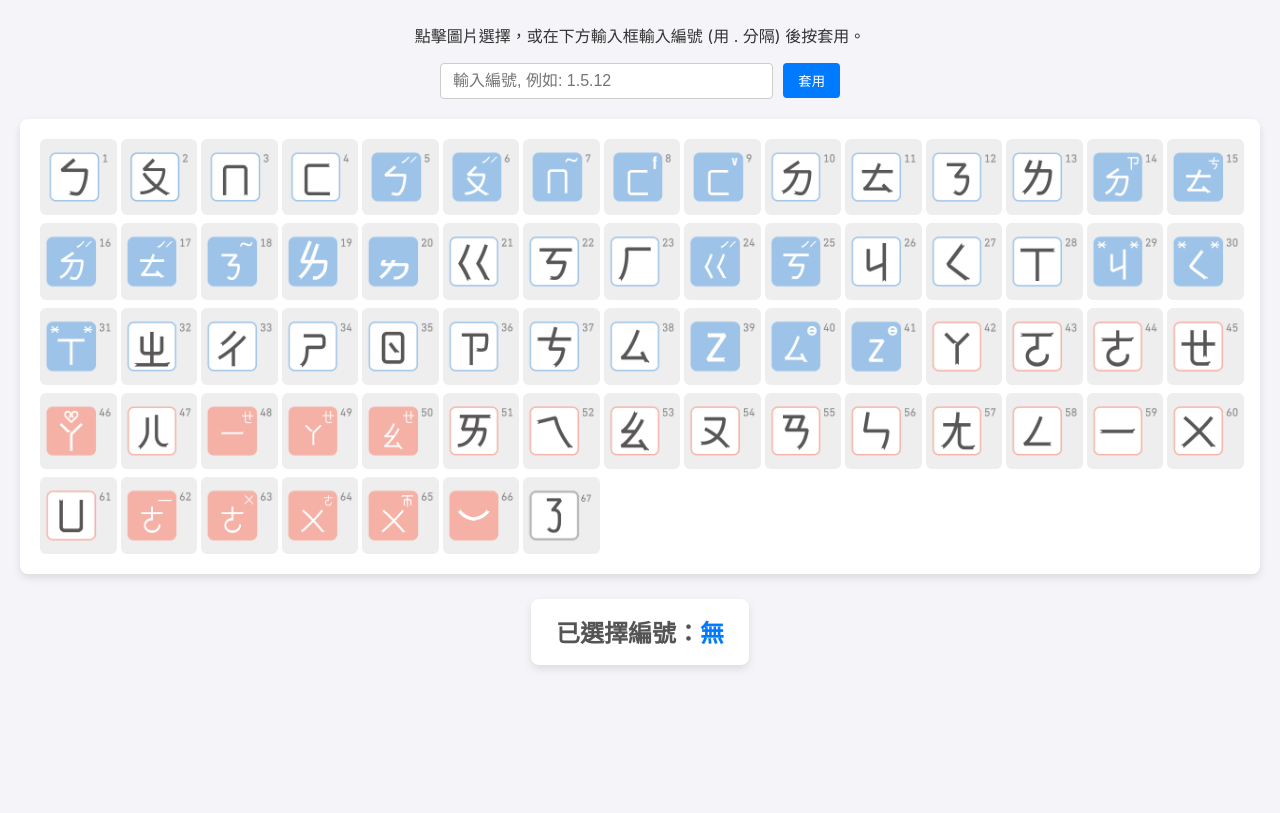
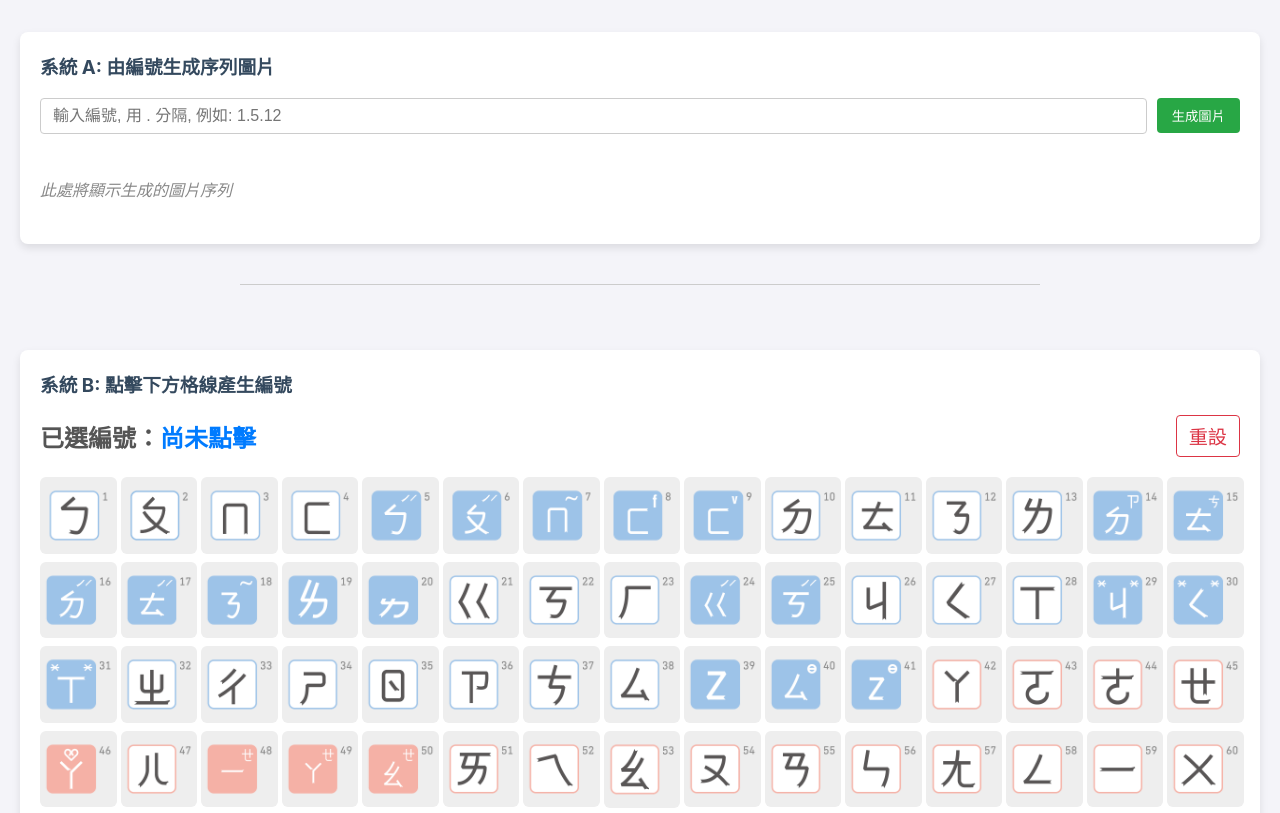
Before and after one commit to ghostx2/ghostx2.github.io, a plain HTML site: page index.html in a window 1280 px wide. Shown: the part 102-915 px from the top of the page. Before the commit the page ends 800 px from the top, so only its background shows below. Drawn offline with Linux system fonts and the light colour scheme.

Commit message:
Update index.html

```diff
--- a/index.html
+++ b/index.html
@@ -3,7 +3,7 @@
 <head>
     <meta charset="UTF-8">
     <meta name="viewport" content="width=device-width, initial-scale=1.0">
-    <title>臺灣雙語P.A.注音符號表</title>
+    <title>臺灣雙語P.A.注音符號表 (雙模式選擇器)</title>
     <style>
         /* 基本頁面樣式 */
         body {
@@ -17,129 +17,157 @@
             align-items: center;
         }
 
-        h1 {
-            color: #444;
-            text-align: center; /* 標題置中 */
-        }
+        h1 { color: #2c3e50; text-align: center; }
+        h3 { color: #34495e; margin-top: 0; }
 
-        p {
-            text-align: center; /* 段落置中 */
-        }
-
-        /* --- 新增：輸入框容器樣式 --- */
-        #input-container {
-            margin-bottom: 20px;
-            display: flex;
-            gap: 10px;
-            align-items: center;
-            width: 100%;
-            max-width: 400px;
-        }
-
-        #number-input {
-            flex-grow: 1; /* 佔滿剩餘空間 */
-            padding: 8px 12px;
-            border: 1px solid #ccc;
-            border-radius: 4px;
-            font-size: 1em;
-        }
-
-        #apply-selection-btn {
-            padding: 8px 15px;
-            border: none;
-            background-color: #007bff;
-            color: white;
-            border-radius: 4px;
-            cursor: pointer;
-            transition: background-color 0.2s;
-        }
-
-        #apply-selection-btn:hover {
-            background-color: #0056b3;
-        }
-        /* --- 結束新增 --- */
-
-        /* 圖片格線容器 */
-        #image-grid {
-            display: grid;
-            /* --- 修改：調整格子大小與間距，讓其更小更密集 --- */
-            grid-template-columns: repeat(auto-fill, minmax(70px, 1fr)); /* 原為 100px */
-            gap: 8px; /* 原為 15px */
-            /* --- 結束修改 --- */
+        /* 通用容器樣式 */
+        .section-container {
             width: 100%;
             max-width: 1200px;
+            margin-top: 25px;
             padding: 20px;
             background-color: #fff;
             border-radius: 8px;
             box-shadow: 0 4px 8px rgba(0,0,0,0.1);
         }
 
-        /* 格線中的圖片項目 */
-        .image-item {
-            width: 100%;
-            height: auto;
-            aspect-ratio: 1 / 1;
-            object-fit: cover;
-            /* --- 修改：邊框變細以適應更小的尺寸 --- */
-            border: 2px solid transparent; /* 原為 3px */
-            /* --- 結束修改 --- */
-            border-radius: 6px;
-            cursor: pointer;
-            transition: all 0.2s ease-in-out;
-            background-color: #eee;
+        /* 水平分隔線 */
+        hr {
+            width: 80%;
+            max-width: 800px;
+            border: 0;
+            border-top: 1px solid #ccc;
+            margin: 40px 0;
         }
 
-        .image-item:hover {
-            transform: scale(1.05);
-            box-shadow: 0 6px 12px rgba(0,0,0,0.15);
+        /* --- 系統A: 輸入編號 -> 顯示圖片 --- */
+        #input-area-A {
+            display: flex;
+            gap: 10px;
+            align-items: center;
+            margin-bottom: 20px;
         }
+        #number-input-A {
+            flex-grow: 1;
+            padding: 8px 12px;
+            border: 1px solid #ccc;
+            border-radius: 4px;
+            font-size: 1em;
+        }
+        #apply-btn-A {
+            padding: 8px 15px;
+            border: none;
+            background-color: #28a745;
+            color: white;
+            border-radius: 4px;
+            cursor: pointer;
+            transition: background-color 0.2s;
+        }
+        #apply-btn-A:hover { background-color: #218838; }
 
-        /* 圖片被選中時的樣式 */
-        .image-item.selected {
-            border-color: #007bff;
-            box-shadow: 0 0 10px rgba(0, 123, 255, 0.7);
-            transform: scale(1.05);
+        #image-display-A {
+            display: flex;
+            flex-wrap: wrap;
+            gap: 10px;
+            min-height: 70px;
+            align-items: center;
         }
+        .sequence-image-A {
+            width: 60px;
+            height: 60px;
+            object-fit: cover;
+            border-radius: 4px;
+            border: 2px solid #28a745;
+        }
+        .placeholder-text { color: #888; font-style: italic; }
 
-        /* 下方顯示結果的區域 */
-        #selection-display {
-            margin-top: 25px;
-            padding: 15px 25px;
-            background-color: #fff;
-            border-radius: 8px;
-            box-shadow: 0 4px 8px rgba(0,0,0,0.1);
+        /* --- 系統B: 點擊圖片 -> 顯示編號 --- */
+        #text-display-B {
             font-size: 1.5em;
             font-weight: bold;
             color: #555;
             min-height: 1.5em;
             word-break: break-all;
+            margin-bottom: 20px;
+            display: flex;
+            justify-content: space-between;
+            align-items: center;
         }
+        #sequence-output-B { color: #007bff; }
+        #reset-btn-B {
+            padding: 6px 12px;
+            font-size: 0.8em;
+            border: 1px solid #dc3545;
+            background-color: transparent;
+            color: #dc3545;
+            border-radius: 4px;
+            cursor: pointer;
+            transition: all 0.2s;
+        }
+        #reset-btn-B:hover { background-color: #dc3545; color: white; }
 
-        #selection-output {
-            color: #007bff;
+        #image-grid {
+            display: grid;
+            grid-template-columns: repeat(auto-fill, minmax(70px, 1fr));
+            gap: 8px;
+        }
+        .grid-item {
+            width: 100%;
+            height: auto;
+            aspect-ratio: 1 / 1;
+            object-fit: cover;
+            border: 2px solid transparent;
+            border-radius: 6px;
+            cursor: pointer;
+            transition: transform 0.2s ease-in-out, box-shadow 0.2s;
+            background-color: #eee;
+        }
+        .grid-item:hover {
+            transform: scale(1.1);
+            box-shadow: 0 6px 12px rgba(0,0,0,0.15);
+            z-index: 10; /* 確保放大的圖片在最上層 */
         }
 
     </style>
 </head>
 <body>
 
-    <h1>臺灣雙語P.A.注音符號表</h1>
-    <p>點擊圖片選擇，或在下方輸入框輸入編號 (用 . 分隔) 後按套用。</p>
+    <h1>臺灣雙語P.A.注音符號表 (雙模式選擇器)</h1>
 
-    <!-- --- 新增：文字輸入區塊 --- -->
-    <div id="input-container">
-        <input type="text" id="number-input" placeholder="輸入編號, 例如: 1.5.12">
-        <button id="apply-selection-btn">套用</button>
+    <!-- ======================================================= -->
+    <!-- 系統 A: 由編號生成圖片 (區塊一 & 區塊二) -->
+    <!-- ======================================================= -->
+    <div class="section-container">
+        <h3>系統 A: 由編號生成序列圖片</h3>
+        <!-- 區塊一: 輸入區 -->
+        <div id="input-area-A">
+            <input type="text" id="number-input-A" placeholder="輸入編號, 用 . 分隔, 例如: 1.5.12">
+            <button id="apply-btn-A">生成圖片</button>
+        </div>
+        <!-- 區塊二: 圖片顯示區 -->
+        <div id="image-display-A">
+            <span class="placeholder-text">此處將顯示生成的圖片序列</span>
+        </div>
     </div>
-    <!-- --- 結束新增 --- -->
 
-    <!-- 圖片格線將會被JS動態填入這裡 -->
-    <div id="image-grid"></div>
+    <hr>
 
-    <!-- 顯示選擇結果的區域 -->
-    <div id="selection-display">
-        已選擇編號：<span id="selection-output">無</span>
+    <!-- ======================================================= -->
+    <!-- 系統 B: 由點擊生成編號 (區塊三 & 區塊四) -->
+    <!-- ======================================================= -->
+    <div class="section-container">
+        <h3>系統 B: 點擊下方格線產生編號</h3>
+        <!-- 區塊三: 編號顯示區 -->
+        <div id="text-display-B">
+            <span>已選編號：<span id="sequence-output-B">尚未點擊</span></span>
+            <button id="reset-btn-B">重設</button>
+        </div>
+        <!-- 區塊四: 圖片格線區 -->
+        <div id="image-grid">
+            <!-- JS 會動態填入所有圖片 -->
+        </div>
     </div>
+
 
     <script>
         document.addEventListener('DOMContentLoaded', () => {
@@ -150,23 +178,32 @@
             const imageExtension = '.png';
             // ---------------
 
+            // --- 獲取所有需要的 DOM 元素 ---
+            // 系統 A
+            const numberInputA = document.getElementById('number-input-A');
+            const applyBtnA = document.getElementById('apply-btn-A');
+            const imageDisplayA = document.getElementById('image-display-A');
+
+            // 系統 B
+            const sequenceOutputB = document.getElementById('sequence-output-B');
+            const resetBtnB = document.getElementById('reset-btn-B');
             const gridContainer = document.getElementById('image-grid');
-            const outputSpan = document.getElementById('selection-output');
-            // --- 新增：獲取新加入的HTML元素 ---
-            const numberInput = document.getElementById('number-input');
-            const applyBtn = document.getElementById('apply-selection-btn');
-            // --- 結束新增 ---
 
-            const selectedNumbers = new Set();
+            // --- 系統 B 的資料儲存 ---
+            let clickedSequence = [];
 
-            // 1. 動態生成所有圖片 (邏輯不變)
+
+            // ===============================================
+            // 初始化: 動態生成主圖片格線 (區塊四)
+            // ===============================================
             for (let i = 1; i <= imageCount; i++) {
                 const img = document.createElement('img');
                 const numberString = String(i).padStart(2, '0');
                 img.src = `${imagePath}${numberString}${imageExtension}`;
                 img.alt = `圖片 ${i}`;
-                img.classList.add('image-item');
+                img.classList.add('grid-item');
                 img.dataset.number = i;
+                img.title = `點擊選擇編號 ${i}`;
                 img.onerror = function() {
                     this.alt = `圖片 ${i} 載入失敗`;
                     this.style.backgroundColor = '#ffdddd';
@@ -174,87 +211,67 @@
                 gridContainer.appendChild(img);
             }
 
-            // 2. 圖片點擊事件 (邏輯不變，但現在會呼叫 updateUi)
-            gridContainer.addEventListener('click', (event) => {
-                if (event.target && event.target.classList.contains('image-item')) {
-                    const clickedImage = event.target;
-                    const number = parseInt(clickedImage.dataset.number, 10);
 
-                    // 切換圖片的 selected class
-                    clickedImage.classList.toggle('selected');
+            // ===============================================
+            // 系統 A: 輸入編號 -> 顯示圖片 的邏輯
+            // ===============================================
+            function renderSequenceFromInput() {
+                // 清空當前顯示
+                imageDisplayA.innerHTML = '';
 
-                    // 更新 Set 中的資料
-                    if (clickedImage.classList.contains('selected')) {
-                        selectedNumbers.add(number);
-                    } else {
-                        selectedNumbers.delete(number);
-                    }
+                const inputText = numberInputA.value.trim();
+                const numbers = inputText
+                    .split('.')
+                    .map(s => parseInt(s.trim(), 10))
+                    .filter(n => !isNaN(n) && n > 0 && n <= imageCount);
 
-                    // 更新所有相關的UI
-                    updateUi();
+                if (numbers.length === 0) {
+                    imageDisplayA.innerHTML = '<span class="placeholder-text">無有效編號，請重新輸入</span>';
+                    return;
+                }
+
+                numbers.forEach(number => {
+                    const img = document.createElement('img');
+                    const numberString = String(number).padStart(2, '0');
+                    img.src = `${imagePath}${numberString}${imageExtension}`;
+                    img.alt = `圖片 ${number}`;
+                    img.classList.add('sequence-image-A');
+                    imageDisplayA.appendChild(img);
+                });
+            }
+
+            applyBtnA.addEventListener('click', renderSequenceFromInput);
+            numberInputA.addEventListener('keydown', (event) => {
+                if (event.key === 'Enter') {
+                    event.preventDefault();
+                    renderSequenceFromInput();
                 }
             });
 
-            // --- 新增功能：從輸入框套用選擇 ---
-            function applySelectionFromInput() {
-                // a. 先清除所有目前的選擇
-                selectedNumbers.clear();
-                document.querySelectorAll('.image-item.selected').forEach(img => {
-                    img.classList.remove('selected');
-                });
 
-                const inputText = numberInput.value.trim();
-                if (inputText === '') {
-                    updateUi(); // 如果輸入框是空的，就清空選擇並更新UI
-                    return;
+            // ===============================================
+            // 系統 B: 點擊圖片 -> 顯示編號 的邏輯
+            // ===============================================
+            function updateSequenceTextDisplay() {
+                if (clickedSequence.length === 0) {
+                    sequenceOutputB.textContent = '尚未點擊';
+                } else {
+                    sequenceOutputB.textContent = clickedSequence.join('.');
                 }
-
-                // b. 解析輸入的字串
-                const numbersToSelect = inputText
-                    .split('.') // 用 '.' 分割
-                    .map(s => parseInt(s, 10)) // 將每個字串轉為數字
-                    .filter(n => !isNaN(n) && n > 0 && n <= imageCount); // 過濾掉無效的數字 (非數字, 0, 或超出範圍)
-
-                // c. 根據解析出的數字更新選擇
-                numbersToSelect.forEach(number => {
-                    selectedNumbers.add(number);
-                    const imgToSelect = gridContainer.querySelector(`.image-item[data-number="${number}"]`);
-                    if (imgToSelect) {
-                        imgToSelect.classList.add('selected');
-                    }
-                });
-
-                // d. 更新所有UI
-                updateUi();
             }
 
-            // 3. 將套用功能綁定到按鈕點擊和輸入框按 Enter 鍵
-            applyBtn.addEventListener('click', applySelectionFromInput);
-            numberInput.addEventListener('keydown', (event) => {
-                if (event.key === 'Enter') {
-                    applySelectionFromInput();
+            gridContainer.addEventListener('click', (event) => {
+                if (event.target && event.target.classList.contains('grid-item')) {
+                    const number = parseInt(event.target.dataset.number, 10);
+                    clickedSequence.push(number); // 將點擊的編號加入陣列
+                    updateSequenceTextDisplay(); // 更新文字顯示
                 }
             });
-            // --- 結束新增 ---
 
-
-            // 4. 更新UI的函式 (原 updateDisplay 函式升級)
-            // 將更新下方文字和輸入框的邏輯整合在一起，確保UI同步
-            function updateUi() {
-                if (selectedNumbers.size === 0) {
-                    outputSpan.textContent = '無';
-                    numberInput.value = ''; // 同步清空輸入框
-                    return;
-                }
-
-                const sortedNumbers = Array.from(selectedNumbers).sort((a, b) => a - b);
-                const resultString = sortedNumbers.join('.');
-
-                // 更新下方的顯示文字
-                outputSpan.textContent = resultString;
-                // 同步更新輸入框的內容
-                numberInput.value = resultString;
-            }
+            resetBtnB.addEventListener('click', () => {
+                clickedSequence = []; // 清空陣列
+                updateSequenceTextDisplay(); // 更新文字顯示
+            });
         });
     </script>
 
```
